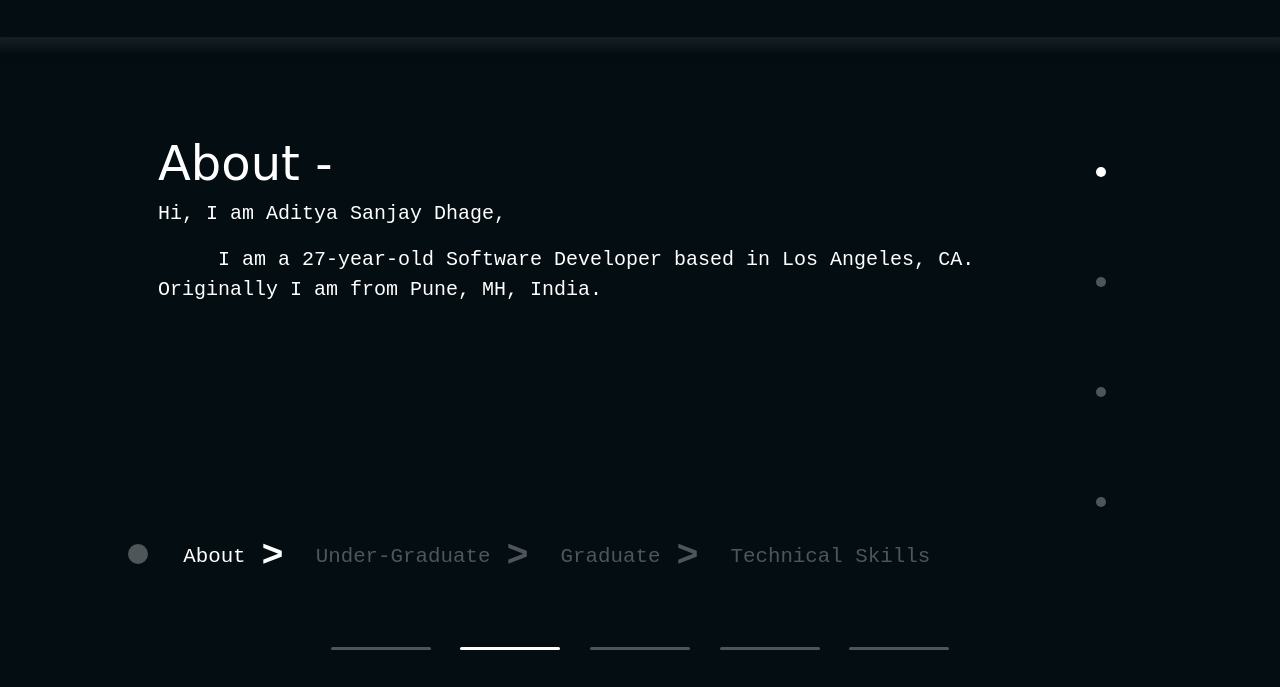
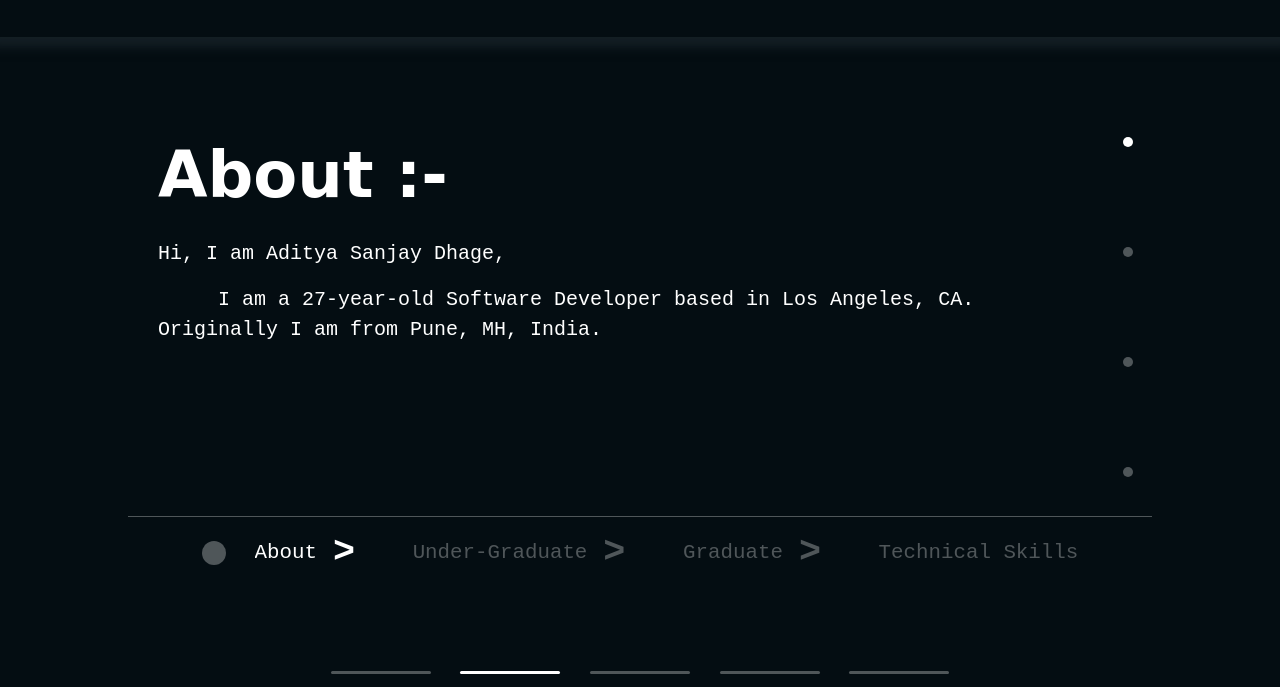
Before and after one commit to adi-sd/portfolio-site, a plain HTML site: page index.html in a window 1280 px wide. Shown: the part 113-800 px from the top of the page. Drawn offline with nearby package versions, Linux system fonts and the light colour scheme; a web font is replaced by a local one.

Commit message:
About Page Completed

```diff
--- a/css/styles.css
+++ b/css/styles.css
@@ -209,34 +209,38 @@ body {
 /* about */
 
 .about-content {
-    font-size: 30px;
     width: 80%;
     height: 80%;
-    text-justify: distribute;
 }
+
+/* .about-content:hover {
+    box-shadow: 0px 0px 10px 10px #141f25;
+} */
 
 .section-card-container {
     height: 100%;
-    width: 90%;
+    width: 100%;
     scroll-snap-type: y mandatory;
     overflow: hidden;
+    border-bottom: 1px solid rgba(255, 255, 255, 0.3);
 }
 
 .card-navigation {
     height: 100%;
-    width: 10%;
+    width: 5%;
 }
 
 .section-cards {
     width: 100%;
-    height: 90%;
+    height: 100%;
     overflow: hidden;
 }
 
 .section-card-change {
     width: 100%;
     height: 10%;
-    font-size: 2rem;
+    font-size: 1.5rem;
+    margin-top: 0.75rem;
 }
 
 .section-card {
@@ -252,8 +256,10 @@ body {
 }
 
 .card-header {
-    font-size: 3rem;
+    font-size: 4rem;
     font-family: "WindSong", cursive;
+    font-weight: bold;
+    margin-bottom: 1rem;
 }
 
 .card-body {
@@ -306,7 +312,7 @@ body {
     display: flex;
     align-items: center;
     height: 100%;
-    margin: 0 1rem;
+    margin: 0 1.8rem;
     cursor: pointer;
     color: rgba(255, 255, 255, 0.3);
     transition: color 0.5s ease;
@@ -333,6 +339,7 @@ body {
 nav.indicators {
     text-align: center;
     max-height: 30px;
+    margin-top: 1.5rem;
 }
 
 nav.indicators ul {
--- a/index.html
+++ b/index.html
@@ -138,12 +138,12 @@
             <!-- About Section -->
             <section id="about" class="active-section">
                 <div class="section-container d-flex flex-column align-items-center justify-content-center">
-                    <div class="section-content about-content d-flex">
-                        <div class="section-card-container d-flex flex-column">
+                    <div class="section-content about-content about-content d-flex flex-column">
+                        <div class="section-card-container d-flex">
                             <div class="section-cards">
                                 <div class="section-card active-section-card">
                                     <div class="card-content">
-                                        <div class="card-header">About -</div>
+                                        <div class="card-header">About :-</div>
                                         <div class="card-body">
                                             <p>Hi, I am Aditya Sanjay Dhage,</p>
                                             <p>
@@ -155,7 +155,7 @@
                                 </div>
                                 <div class="section-card">
                                     <div class="card-content">
-                                        <div class="card-header">Under-Graduate -</div>
+                                        <div class="card-header">Under-Graduate :-</div>
                                         <div class="card-body">
                                             <p>Hi, I am Aditya Sanjay Dhage,</p>
                                             <p>
@@ -167,7 +167,7 @@
                                 </div>
                                 <div class="section-card">
                                     <div class="card-content">
-                                        <div class="card-header">Graduate -</div>
+                                        <div class="card-header">Graduate :-</div>
                                         <div class="card-body">
                                             <p>Hi, I am Aditya Sanjay Dhage,</p>
                                             <p>
@@ -179,7 +179,7 @@
                                 </div>
                                 <div class="section-card">
                                     <div class="card-content">
-                                        <div class="card-header">Technical Skills -</div>
+                                        <div class="card-header">Technical Skills :-</div>
                                         <div class="card-body">
                                             <p>Hi, I am Aditya Sanjay Dhage,</p>
                                             <p>
@@ -190,10 +190,48 @@
                                     </div>
                                 </div>
                             </div>
-                            <div class="section-card-change">
+                            <div class="card-navigation d-flex align-items-center justify-content-center">
+                                <div class="card-indicators d-flex flex-column">
+                                    <div
+                                        id="ci-card-0"
+                                        class="ci-ele active-card-ind d-flex align-items-center justify-content-center"
+                                        onclick="handleSectionCardIndicatorEvent(this)"
+                                    >
+                                        <span class="ci-shape"></span>
+                                    </div>
+                                    <div
+                                        id="ci-card-1"
+                                        class="ci-ele d-flex align-items-center justify-content-center"
+                                        onclick="handleSectionCardIndicatorEvent(this)"
+                                    >
+                                        <span class="ci-shape"></span>
+                                    </div>
+                                    <div
+                                        id="ci-card-2"
+                                        class="ci-ele d-flex align-items-center justify-content-center"
+                                        onclick="handleSectionCardIndicatorEvent(this)"
+                                    >
+                                        <span class="ci-shape"></span>
+                                    </div>
+                                    <div
+                                        id="ci-card-3"
+                                        class="ci-ele d-flex align-items-center justify-content-center"
+                                        onclick="handleSectionCardIndicatorEvent(this)"
+                                    >
+                                        <span class="ci-shape"></span>
+                                    </div>
+                                </div>
+                            </div>
+                        </div>
+                        <div class="section-card-change d-flex align-items-center justify-content-center">
                             <span class="card-change-icon">
-                                    <svg width="20" height="20" viewBox="0 0 20 20" xmlns="http://www.w3.org/2000/svg">
-                                        <circle cx="10" cy="10" r="10" />
+                                <svg
+                                    width="1.5rem"
+                                    height="1.5rem"
+                                    viewBox="0 0 1.5rem 1.5rem"
+                                    xmlns="http://www.w3.org/2000/svg"
+                                >
+                                    <circle cx="0.75rem" cy="0.75rem" r="0.75rem" />
                                 </svg>
                             </span>
                             <div class="card-change-buttons d-inline-flex align-items-center">
@@ -227,39 +265,6 @@
                                     onclick="handleSectionCardChangeButtonEvent(this)"
                                 >
                                     <span class="ccb-content">Technical Skills</span>
-                                    </div>
-                                </div>
-                            </div>
-                        </div>
-                        <div class="card-navigation d-flex align-items-center justify-content-center">
-                            <div class="card-indicators d-flex flex-column">
-                                <div
-                                    id="ci-card-0"
-                                    class="ci-ele active-card-ind d-flex align-items-center justify-content-center"
-                                    onclick="handleSectionCardIndicatorEvent(this)"
-                                >
-                                    <span class="ci-shape"></span>
-                                </div>
-                                <div
-                                    id="ci-card-1"
-                                    class="ci-ele d-flex align-items-center justify-content-center"
-                                    onclick="handleSectionCardIndicatorEvent(this)"
-                                >
-                                    <span class="ci-shape"></span>
-                                </div>
-                                <div
-                                    id="ci-card-2"
-                                    class="ci-ele d-flex align-items-center justify-content-center"
-                                    onclick="handleSectionCardIndicatorEvent(this)"
-                                >
-                                    <span class="ci-shape"></span>
-                                </div>
-                                <div
-                                    id="ci-card-3"
-                                    class="ci-ele d-flex align-items-center justify-content-center"
-                                    onclick="handleSectionCardIndicatorEvent(this)"
-                                >
-                                    <span class="ci-shape"></span>
                                 </div>
                             </div>
                         </div>
```
Lines whose indentation alone changed are shown as unchanged.
